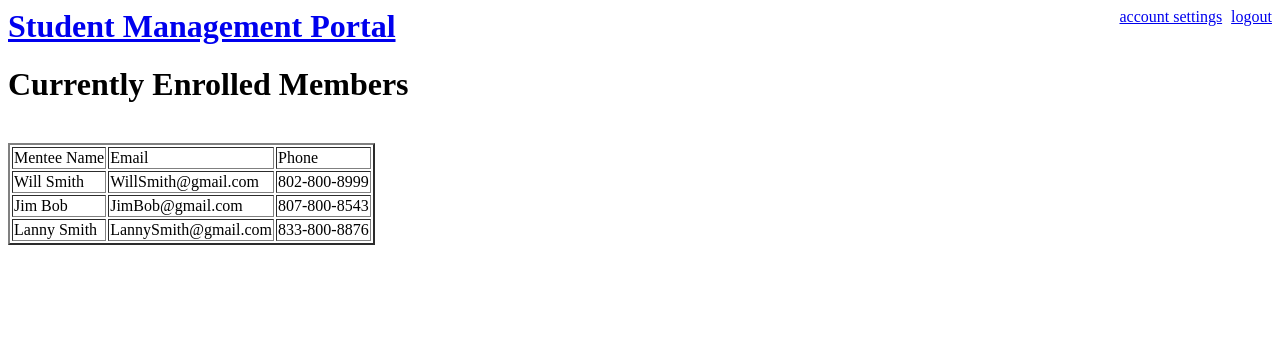
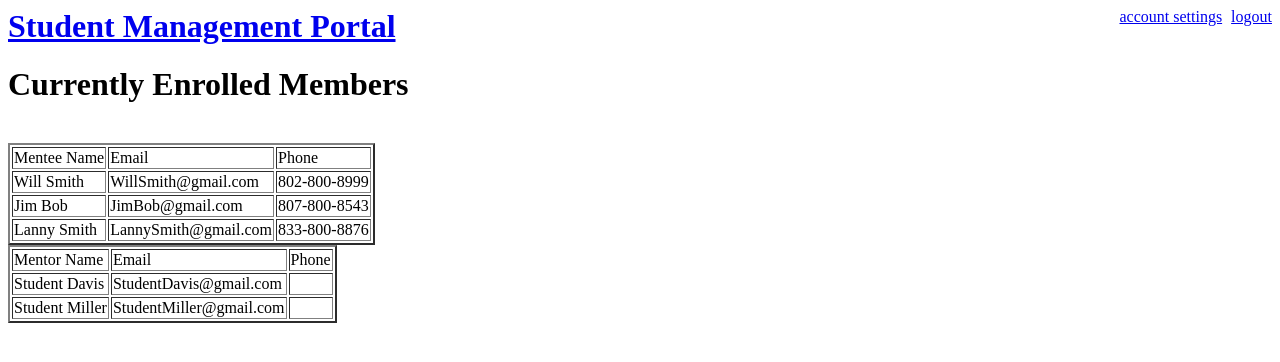
Before and after one commit to JustinLaGree/DBII-Project, a PHP site: page /view_members.php in a window 1280 px wide. Shown: the top 362 px of the page. Run offline with PHP 8.4, Linux system fonts and the light colour scheme; the visitor is signed in with stand-in values (Sample User, id 1); data comes from the database, SQL or seed files in the repository.

Commit message:
Mentors can view status of other members

```diff
--- a/enroll_as_mentee.php
+++ b/enroll_as_mentee.php
@@ -165,5 +165,6 @@ if (isset($_POST['all_meet_id']))
         echo 'Inserted - BULK enroll<br>';
     }
     header("Refresh:0");
+
 }
 ?>
--- a/view_members.php
+++ b/view_members.php
@@ -21,9 +21,8 @@
 $result = $mysqli->query($sql);
 
 ?>
-
 <form method="post" action="view_members.php">
-    <table name="view_members" border = 2>
+    <table name="view_mentees" border = 2>
     <thead id="td">
         <tr>
             <td>Mentee Name</td>
@@ -52,3 +51,40 @@ $result = $mysqli->query($sql);
     }
     ?>
 </form>
+
+<?php
+$sql2 = "SELECT * FROM users WHERE id IN (SELECT mentor_id FROM enroll2 WHERE meet_id = $meet_id)";
+$result2 = $mysqli->query($sql2);
+?>
+
+
+<form method="post" action="view_members.php">
+    <table name="view_mentors" border = 2>
+    <thead id="td">
+        <tr>
+            <td>Mentor Name</td>
+            <td>Email</td>
+            <td>Phone</td>
+        </tr>
+    <thead>
+    <tbody>
+        <?php
+
+            while($row = $result2->fetch_assoc()){?>
+            <tr>
+    <td>
+        <?php echo $row[ 'name']?>
+
+    </td>
+    <td>
+        <?php echo $row[ 'email'];?>
+    </td>
+    <td>
+        <?php echo $row[ 'phone'];?>
+    </td>
+
+</tr>
+    <?php
+    }
+    ?>
+</form>
```
Also changed, not shown: enroll_as_mentor.php (+3 -11 lines).
